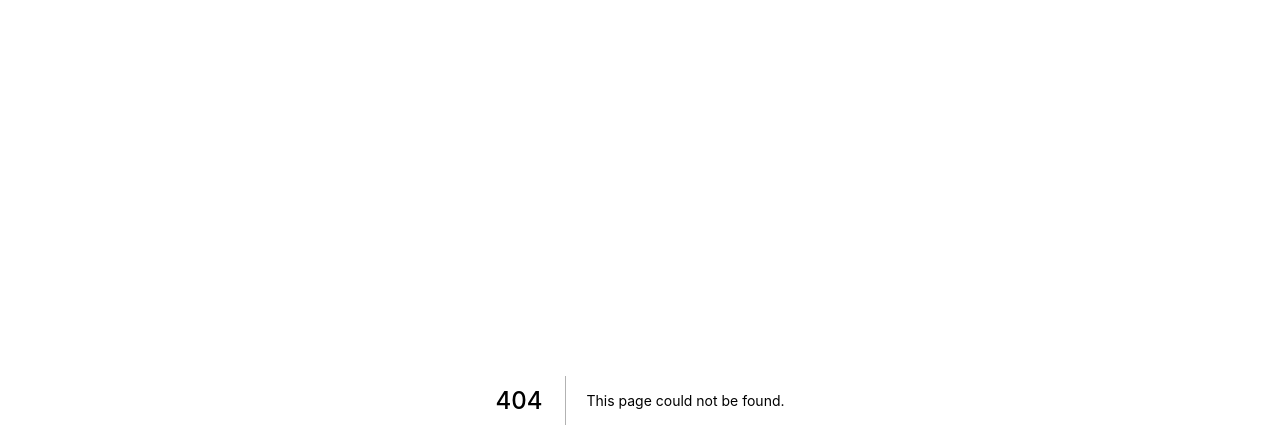
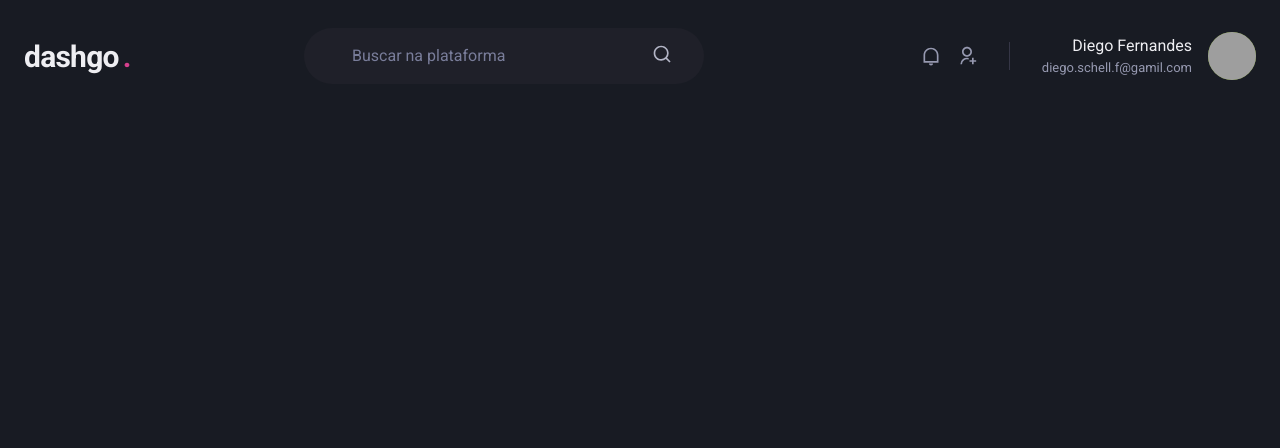
Before and after one commit to marciovz/ignite-reactjs-dashgo, a Next.js app: page /dashboard in a window 1280 px wide. Before the commit this address had no page. Shown: the top 448 px of the page. Built offline with nearby package versions, Linux system fonts and the light colour scheme; grey boxes are pictures that could not be loaded.

Commit message:
Implementado o componente Header

```diff
--- a/package.json
+++ b/package.json
@@ -15,7 +15,8 @@
     "framer-motion": "^6.2.3",
     "next": "12.0.9",
     "react": "17.0.2",
-    "react-dom": "17.0.2"
+    "react-dom": "17.0.2",
+    "react-icons": "^4.3.1"
   },
   "devDependencies": {
     "@types/node": "^17.0.13",
--- /dev/null
+++ b/src/components/Header.tsx
@@ -0,0 +1,83 @@
+import { Flex, Text, Input, Icon, HStack, Box, Avatar } from '@chakra-ui/react';
+import { RiNotificationLine, RiSearchLine, RiUserAddLine } from 'react-icons/ri';
+
+export function Header() {
+  return (
+    <Flex
+      as='header'
+      w="100%"
+      maxWidth={1480}
+      h="20"
+      mx="auto"
+      mt="4"
+      px="6"
+      align="center"
+    >
+      <Text
+        fontSize="3xl"
+        fontWeight="bold"
+        letterSpacing="tight"
+        w="64"
+      >
+        dashgo
+        <Text as="span" ml="1" color="pink.500">.</Text>
+      </Text>
+
+      <Flex
+        as="label"
+        flex="1"
+        py="4"
+        px="8"
+        ml="6"
+        maxWidth={400}
+        alignSelf="center"
+        color="gray.200"
+        position="relative"
+        bg="gray.800"
+        borderRadius="full"
+      >
+        <Input
+          color="gray.50"
+          variant="unstyled"
+          px="4"
+          mr="4"
+          placeholder="Buscar na plataforma"
+          _placeholder={{ color: 'gray.400 '}}
+        />
+
+        <Icon as={RiSearchLine} fontSize="20"/>
+      </Flex>
+
+      <Flex
+        align="center"
+        ml="auto"
+      >
+        <HStack
+          spacing="4"
+          mx="8"
+          pr="8"
+          py="1"
+          color="gray.300"
+          borderRightWidth={1}
+          borderColor="gray.700"
+        >
+          <Icon as={RiNotificationLine} fontSize="20" />
+          <Icon as={RiUserAddLine} fontSize="20" />
+        </HStack>
+
+        <Flex align="center">
+          <Box mr="4" textAlign="right">
+            <Text>Diego Fernandes</Text>
+            <Text color="gray.300" fontSize="small">
+              diego.schell.f@gamil.com
+            </Text>
+          </Box>
+
+          <Avatar size="md" name="Diego Fernandes" src="https://github.com/diego3g.png" />
+        </Flex>
+
+      </Flex>
+
+    </Flex>
+  );
+}
--- /dev/null
+++ b/src/pages/dashboard.tsx
@@ -0,0 +1,7 @@
+import { Header } from '../components/Header';
+
+export default function Dashboard() {
+  return (
+    <Header />
+  )
+}
```
Also changed, not shown: 1 other file (tests, documents, lock files or other folders).
